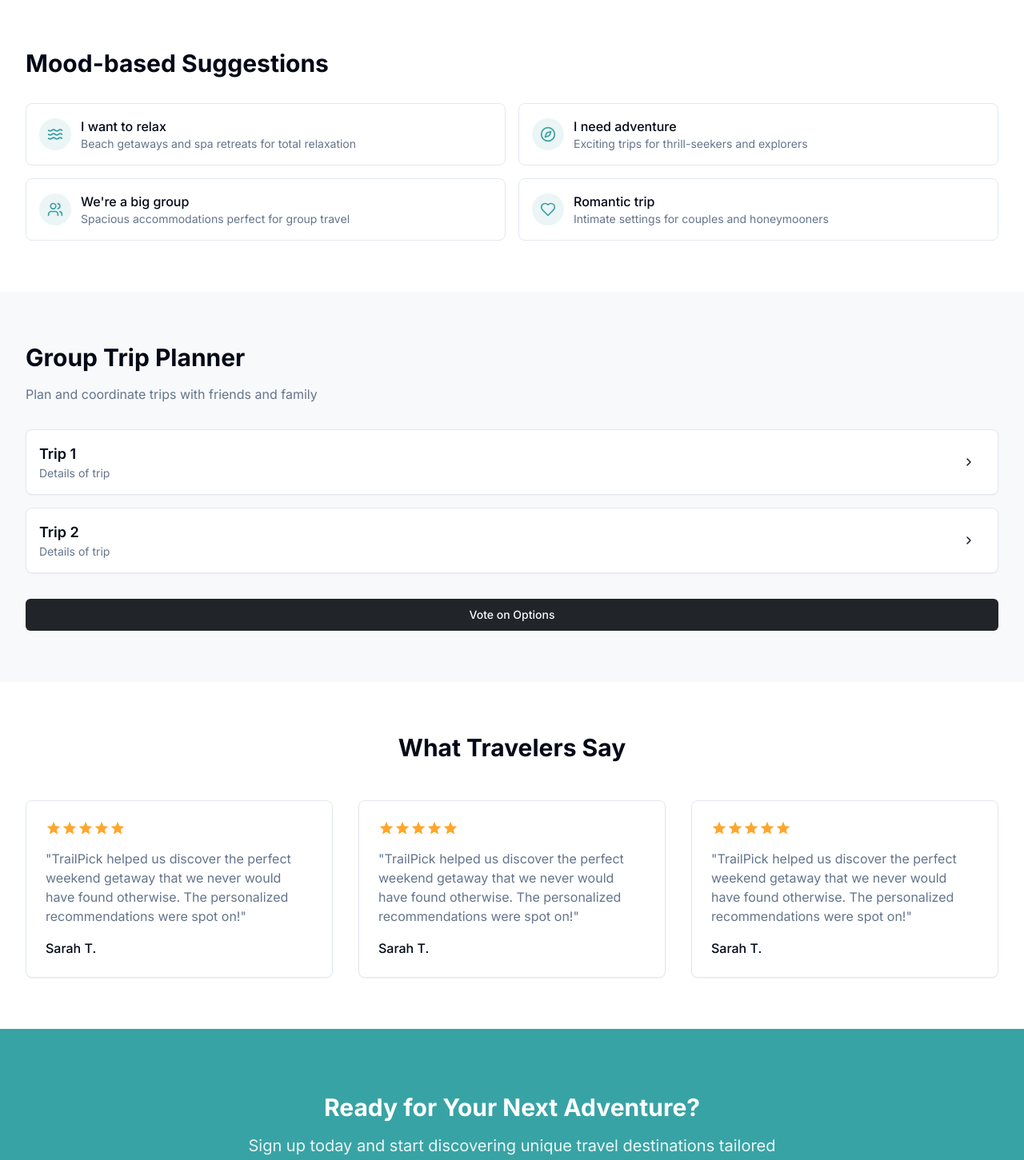
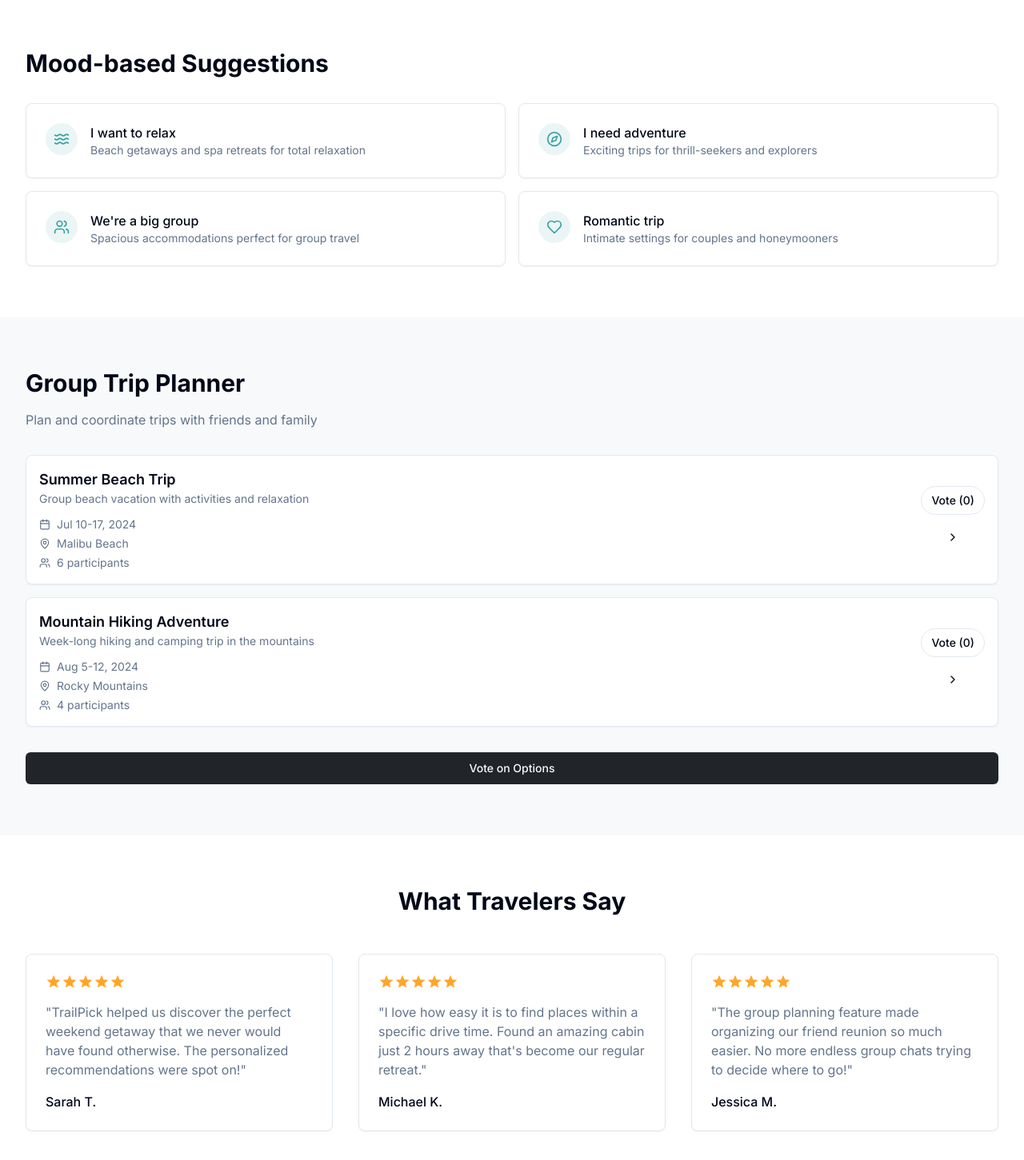
Before and after one commit to KannanManickam/trail-pick, a React (Vite) app: page / in a window 1280 px wide. Shown: the part 1320-2771 px from the top of the page at 80% size. Built offline with nearby package versions, Linux system fonts and the light colour scheme.

Commit message:
Fix: Make features workable with demo data
Implement demo data and functionality for the features on the page.

```diff
--- a/src/components/MoodCard.tsx
+++ b/src/components/MoodCard.tsx
@@ -1,5 +1,6 @@
 
 import { LucideIcon } from "lucide-react";
+import { useToast } from "@/hooks/use-toast";
 
 interface MoodCardProps {
   icon: LucideIcon;
@@ -8,8 +9,21 @@ interface MoodCardProps {
 }
 
 export default function MoodCard({ icon: Icon, title, description }: MoodCardProps) {
+  const { toast } = useToast();
+
+  const handleMoodSelection = () => {
+    toast({
+      title: "Mood selected",
+      description: `You selected: ${title}`,
+    });
+  };
+
   return (
-    <div className="mood-card cursor-pointer">
+    <div
+      className="mood-card cursor-pointer bg-white p-6 rounded-lg shadow-sm border hover:shadow-md transition-shadow"
+      onClick={handleMoodSelection}
+    >
+      <div className="flex gap-4 items-start">
         <div className="flex items-center justify-center h-10 w-10 rounded-full bg-primary/10 text-primary">
           <Icon className="h-5 w-5" />
         </div>
@@ -18,5 +32,6 @@ export default function MoodCard({ icon: Icon, title, description }: MoodCardPro
           <p className="text-sm text-muted-foreground">{description}</p>
         </div>
       </div>
+    </div>
   );
 }
--- a/src/components/SearchForm.tsx
+++ b/src/components/SearchForm.tsx
@@ -1,4 +1,5 @@
 
+import { useState } from "react";
 import { Button } from "@/components/ui/button";
 import { Input } from "@/components/ui/input";
 import {
@@ -9,10 +10,38 @@ import {
   SelectValue,
 } from "@/components/ui/select";
 import { Search } from "lucide-react";
+import { useToast } from "@/hooks/use-toast";
 
 export default function SearchForm() {
+  const [location, setLocation] = useState("");
+  const [driveTime, setDriveTime] = useState("2hr");
+  const [days, setDays] = useState("3");
+  const [guests, setGuests] = useState("2");
+  const [travelType, setTravelType] = useState("any");
+  const [selectedTags, setSelectedTags] = useState<string[]>([]);
+  const { toast } = useToast();
+
+  const tags = ['Nature', 'Adventure', 'Relaxation', 'Beach', 'Mountains', 'Culture'];
+
+  const handleTagToggle = (tag: string) => {
+    if (selectedTags.includes(tag)) {
+      setSelectedTags(selectedTags.filter(t => t !== tag));
+    } else {
+      setSelectedTags([...selectedTags, tag]);
+    }
+  };
+
+  const handleSearch = (event: React.FormEvent) => {
+    event.preventDefault();
+
+    toast({
+      title: "Search initiated",
+      description: `Searching for ${travelType} trips near ${location || "your location"} within ${driveTime} drive time for ${guests} guests for ${days} days.${selectedTags.length > 0 ? ` Tags: ${selectedTags.join(", ")}` : ""}`,
+    });
+  };
+
   return (
-    <div className="w-full max-w-md mx-auto bg-white p-6 rounded-xl shadow-lg border animate-fade-in">
+    <form onSubmit={handleSearch} className="w-full max-w-md mx-auto bg-white p-6 rounded-xl shadow-lg border animate-fade-in">
       <h2 className="text-2xl font-bold text-center mb-6">
         Find a Travel Spot & Stay
       </h2>
@@ -22,7 +51,12 @@ export default function SearchForm() {
           <label htmlFor="location" className="block text-sm font-medium mb-1">
             Start Location
           </label>
-          <Input id="location" placeholder="Enter your location" />
+          <Input
+            id="location"
+            placeholder="Enter your location"
+            value={location}
+            onChange={(e) => setLocation(e.target.value)}
+          />
         </div>
 
         <div className="grid grid-cols-3 gap-4">
@@ -30,7 +64,7 @@ export default function SearchForm() {
             <label htmlFor="drive-time" className="block text-sm font-medium mb-1">
               Drive Time
             </label>
-            <Select defaultValue="2hr">
+            <Select value={driveTime} onValueChange={setDriveTime}>
               <SelectTrigger>
                 <SelectValue placeholder="Select" />
               </SelectTrigger>
@@ -48,14 +82,20 @@ export default function SearchForm() {
             <label htmlFor="days" className="block text-sm font-medium mb-1">
               Days
             </label>
-            <Input id="days" type="number" defaultValue="3" min="1" />
+            <Input
+              id="days"
+              type="number"
+              value={days}
+              onChange={(e) => setDays(e.target.value)}
+              min="1"
+            />
           </div>
 
           <div>
             <label htmlFor="guests" className="block text-sm font-medium mb-1">
               Guests
             </label>
-            <Select defaultValue="2">
+            <Select value={guests} onValueChange={setGuests}>
               <SelectTrigger>
                 <SelectValue placeholder="Select" />
               </SelectTrigger>
@@ -74,7 +114,7 @@ export default function SearchForm() {
           <label htmlFor="travel-type" className="block text-sm font-medium mb-1">
             Travel Type
           </label>
-          <Select defaultValue="any">
+          <Select value={travelType} onValueChange={setTravelType}>
             <SelectTrigger>
               <SelectValue placeholder="Select" />
             </SelectTrigger>
@@ -94,10 +134,15 @@ export default function SearchForm() {
             Climate
           </label>
           <div className="flex flex-wrap gap-2">
-            {['Nature', 'Adventure', 'Relaxation', 'Beach', 'Mountains', 'Culture'].map((tag) => (
+            {tags.map((tag) => (
               <div
                 key={tag}
-                className="rounded-full px-3 py-1 text-sm bg-muted hover:bg-muted/80 cursor-pointer"
+                className={`rounded-full px-3 py-1 text-sm cursor-pointer transition-colors ${
+                  selectedTags.includes(tag)
+                    ? "bg-trailpick-blue text-white"
+                    : "bg-muted hover:bg-muted/80"
+                }`}
+                onClick={() => handleTagToggle(tag)}
               >
                 {tag}
               </div>
@@ -105,11 +150,11 @@ export default function SearchForm() {
           </div>
         </div>
 
-        <Button className="w-full bg-trailpick-blue hover:bg-trailpick-blue/90">
+        <Button type="submit" className="w-full bg-trailpick-blue hover:bg-trailpick-blue/90">
           <Search className="mr-2 h-4 w-4" />
           Search
         </Button>
       </div>
-    </div>
+    </form>
   );
 }
--- a/src/components/TripCard.tsx
+++ b/src/components/TripCard.tsx
@@ -1,25 +1,66 @@
 
 import { Card, CardContent } from "@/components/ui/card";
 import { Button } from "@/components/ui/button";
-import { ChevronRight } from "lucide-react";
+import { ChevronRight, Calendar, Users, MapPin } from "lucide-react";
+import { useState } from "react";
 
 interface TripCardProps {
   title: string;
   details: string;
+  date?: string;
+  location?: string;
+  participants?: number;
 }
 
-export default function TripCard({ title, details }: TripCardProps) {
+export default function TripCard({
+  title,
+  details,
+  date = "May 15-20, 2024",
+  location = "Coastal Paradise",
+  participants = 4
+}: TripCardProps) {
+  const [votes, setVotes] = useState(0);
+
+  const handleVote = (e: React.MouseEvent) => {
+    e.stopPropagation();
+    setVotes(prev => prev + 1);
+  };
+
   return (
-    <Card className="travel-card">
+    <Card className="travel-card hover:shadow-md transition-shadow">
       <CardContent className="p-4">
         <div className="flex items-center justify-between">
           <div>
             <h3 className="text-lg font-semibold">{title}</h3>
-            <p className="text-sm text-muted-foreground">{details}</p>
+            <p className="text-sm text-muted-foreground mb-2">{details}</p>
+            <div className="flex flex-col gap-1 mt-3">
+              <div className="flex items-center text-sm text-muted-foreground">
+                <Calendar className="h-3.5 w-3.5 mr-2" />
+                <span>{date}</span>
+              </div>
+              <div className="flex items-center text-sm text-muted-foreground">
+                <MapPin className="h-3.5 w-3.5 mr-2" />
+                <span>{location}</span>
+              </div>
+              <div className="flex items-center text-sm text-muted-foreground">
+                <Users className="h-3.5 w-3.5 mr-2" />
+                <span>{participants} participants</span>
+              </div>
+            </div>
           </div>
-          <Button variant="ghost" size="icon">
-            <ChevronRight className="h-5 w-5" />
-          </Button>
+          <div className="flex flex-col items-center gap-2">
+            <Button
+              variant="outline"
+              size="sm"
+              className="rounded-full"
+              onClick={handleVote}
+            >
+              Vote ({votes})
+            </Button>
+            <Button variant="ghost" size="icon">
+              <ChevronRight className="h-5 w-5" />
+            </Button>
+          </div>
         </div>
       </CardContent>
     </Card>
--- a/src/pages/Index.tsx
+++ b/src/pages/Index.tsx
@@ -1,3 +1,5 @@
+
+import { useState } from "react";
 import Navbar from "@/components/Navbar";
 import SearchForm from "@/components/SearchForm";
 import GetawayCard from "@/components/GetawayCard";
@@ -6,8 +8,12 @@ import TripCard from "@/components/TripCard";
 import Footer from "@/components/Footer";
 import { Waves, Compass, Heart, Mountain, Users } from "lucide-react";
 import { Button } from "@/components/ui/button";
+import { useToast } from "@/hooks/use-toast";
 
 export default function Index() {
+  const { toast } = useToast();
+  const [showAllGetaways, setShowAllGetaways] = useState(false);
+
   const weekendGetaways = [
     {
       id: 1,
@@ -29,8 +35,75 @@ export default function Index() {
       description: "Secluded treehouse nestled in a lush forest, offering a unique and tranquil experience in nature.",
       imageUrl: "https://images.unsplash.com/photo-1509316975850-ff9c5deb0cd9?ixlib=rb-4.0.3&auto=format&fit=crop&w=600&q=80",
       location: "Redwood Forest"
+    },
+    {
+      id: 4,
+      title: "Desert Oasis",
+      description: "Modern villa with a private pool in the middle of a beautiful desert landscape with breathtaking sunsets.",
+      imageUrl: "https://images.unsplash.com/photo-1519378058457-4c29a0a2efac?ixlib=rb-4.0.3&auto=format&fit=crop&w=600&q=80",
+      location: "Mojave Desert"
+    },
+    {
+      id: 5,
+      title: "Lakeside Cabin",
+      description: "Cozy cabin with a private dock on a pristine mountain lake, perfect for fishing and water activities.",
+      imageUrl: "https://images.unsplash.com/photo-1499696010180-025ef6e1a8f9?ixlib=rb-4.0.3&auto=format&fit=crop&w=600&q=80",
+      location: "Lake Tahoe"
+    },
+    {
+      id: 6,
+      title: "Wine Country Villa",
+      description: "Elegant villa surrounded by vineyards with wine tasting tours and gourmet dining experiences.",
+      imageUrl: "https://images.unsplash.com/photo-1566750687978-2db8d0c79334?ixlib=rb-4.0.3&auto=format&fit=crop&w=600&q=80",
+      location: "Napa Valley"
     }
   ];
+
+  const trips = [
+    {
+      id: 1,
+      title: "Summer Beach Trip",
+      details: "Group beach vacation with activities and relaxation",
+      date: "Jul 10-17, 2024",
+      location: "Malibu Beach",
+      participants: 6
+    },
+    {
+      id: 2,
+      title: "Mountain Hiking Adventure",
+      details: "Week-long hiking and camping trip in the mountains",
+      date: "Aug 5-12, 2024",
+      location: "Rocky Mountains",
+      participants: 4
+    }
+  ];
+
+  const handleViewMoreSuggestions = () => {
+    setShowAllGetaways(!showAllGetaways);
+  };
+
+  const handleVoteOnOptions = () => {
+    toast({
+      title: "Group voting initiated",
+      description: "An email has been sent to all participants to vote on the trip options.",
+    });
+  };
+
+  const handleExploreNow = () => {
+    toast({
+      title: "Explore started",
+      description: "Starting your adventure discovery journey!",
+    });
+  };
+
+  const handleGetStarted = () => {
+    toast({
+      title: "Welcome to TrailPick!",
+      description: "Sign up to unlock all features and save your preferences.",
+    });
+  };
+
+  const displayedGetaways = showAllGetaways ? weekendGetaways : weekendGetaways.slice(0, 3);
 
   return (
     <div className="flex flex-col min-h-screen">
@@ -49,7 +122,10 @@ export default function Index() {
                 <p className="text-xl mb-8 opacity-90">
                   Find unique travel destinations tailored to your preferences, mood, and travel style.
                 </p>
-                <Button className="bg-white text-trailpick-blue hover:bg-white/90 rounded-full px-6">
+                <Button
+                  className="bg-white text-trailpick-blue hover:bg-white/90 rounded-full px-6"
+                  onClick={handleExploreNow}
+                >
                   Explore Now
                 </Button>
               </div>
@@ -66,7 +142,7 @@ export default function Index() {
           <div className="container">
             <h2 className="text-3xl font-bold mb-8">Weekend Suggestions</h2>
             <div className="grid md:grid-cols-3 gap-6 mb-8">
-              {weekendGetaways.map((getaway) => (
+              {displayedGetaways.map((getaway) => (
                 <GetawayCard
                   key={getaway.id}
                   title={getaway.title}
@@ -77,8 +153,12 @@ export default function Index() {
               ))}
             </div>
             <div className="text-center">
-              <Button variant="outline" className="rounded-full px-6">
-                View More Suggestions
+              <Button
+                variant="outline"
+                className="rounded-full px-6"
+                onClick={handleViewMoreSuggestions}
+              >
+                {showAllGetaways ? "Show Less" : "View More Suggestions"}
               </Button>
             </div>
           </div>
@@ -120,17 +200,22 @@ export default function Index() {
             <p className="text-muted-foreground mb-8">Plan and coordinate trips with friends and family</p>
 
             <div className="grid gap-4 mb-8">
-              <TripCard
-                title="Trip 1"
-                details="Details of trip"
-              />
-              <TripCard
-                title="Trip 2"
-                details="Details of trip"
-              />
+              {trips.map((trip) => (
+                <TripCard
+                  key={trip.id}
+                  title={trip.title}
+                  details={trip.details}
+                  date={trip.date}
+                  location={trip.location}
+                  participants={trip.participants}
+                />
+              ))}
             </div>
 
-            <Button className="w-full bg-trailpick-dark">
+            <Button
+              className="w-full bg-trailpick-dark"
+              onClick={handleVoteOnOptions}
+            >
               Vote on Options
             </Button>
           </div>
@@ -141,8 +226,24 @@ export default function Index() {
           <div className="container">
             <h2 className="text-3xl font-bold text-center mb-12">What Travelers Say</h2>
             <div className="grid md:grid-cols-3 gap-8">
-              {[1, 2, 3].map((i) => (
-                <div key={i} className="bg-white p-6 rounded-lg shadow-sm border">
+              {[
+                {
+                  id: 1,
+                  text: "TrailPick helped us discover the perfect weekend getaway that we never would have found otherwise. The personalized recommendations were spot on!",
+                  author: "Sarah T."
+                },
+                {
+                  id: 2,
+                  text: "I love how easy it is to find places within a specific drive time. Found an amazing cabin just 2 hours away that's become our regular retreat.",
+                  author: "Michael K."
+                },
+                {
+                  id: 3,
+                  text: "The group planning feature made organizing our friend reunion so much easier. No more endless group chats trying to decide where to go!",
+                  author: "Jessica M."
+                }
+              ].map((testimonial) => (
+                <div key={testimonial.id} className="bg-white p-6 rounded-lg shadow-sm border">
                   <div className="flex items-center text-trailpick-orange mb-4">
                     {Array(5).fill(0).map((_, idx) => (
                       <svg key={idx} className="w-5 h-5 fill-current" viewBox="0 0 24 24">
@@ -151,9 +252,9 @@ export default function Index() {
                     ))}
                   </div>
                   <p className="text-muted-foreground mb-4">
-                    "TrailPick helped us discover the perfect weekend getaway that we never would have found otherwise. The personalized recommendations were spot on!"
+                    "{testimonial.text}"
                   </p>
-                  <div className="font-medium">Sarah T.</div>
+                  <div className="font-medium">{testimonial.author}</div>
                 </div>
               ))}
             </div>
@@ -167,7 +268,10 @@ export default function Index() {
             <p className="text-xl mb-8 opacity-90 max-w-2xl mx-auto">
               Sign up today and start discovering unique travel destinations tailored just for you.
             </p>
-            <Button className="bg-white text-trailpick-blue hover:bg-white/90 rounded-full px-8 py-6 text-lg">
+            <Button
+              className="bg-white text-trailpick-blue hover:bg-white/90 rounded-full px-8 py-6 text-lg"
+              onClick={handleGetStarted}
+            >
               Get Started for Free
             </Button>
           </div>
```
Also changed, not shown: src/components/GetawayCard.tsx (+29 -2 lines). Lines whose indentation alone changed are shown as unchanged.
